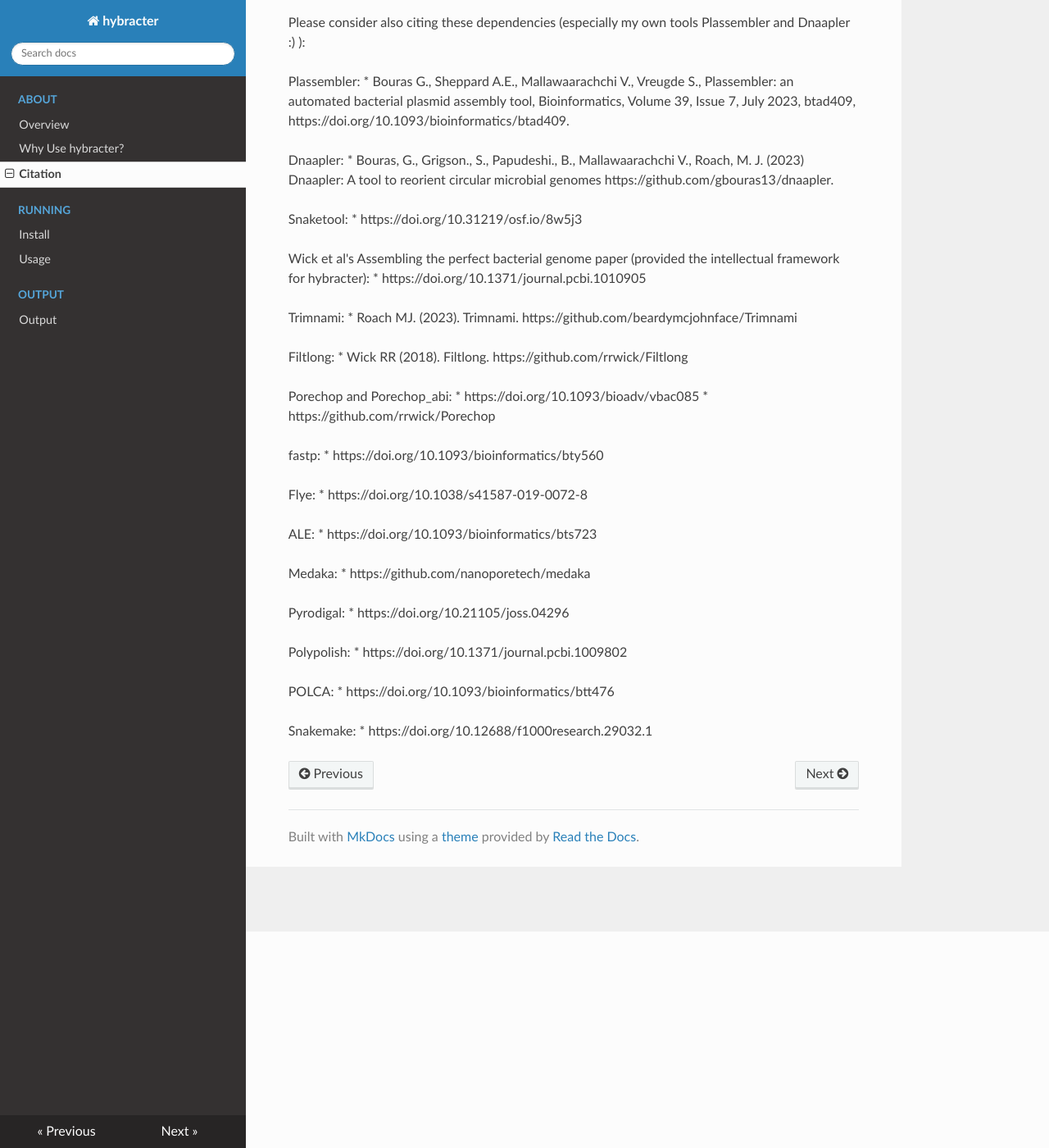
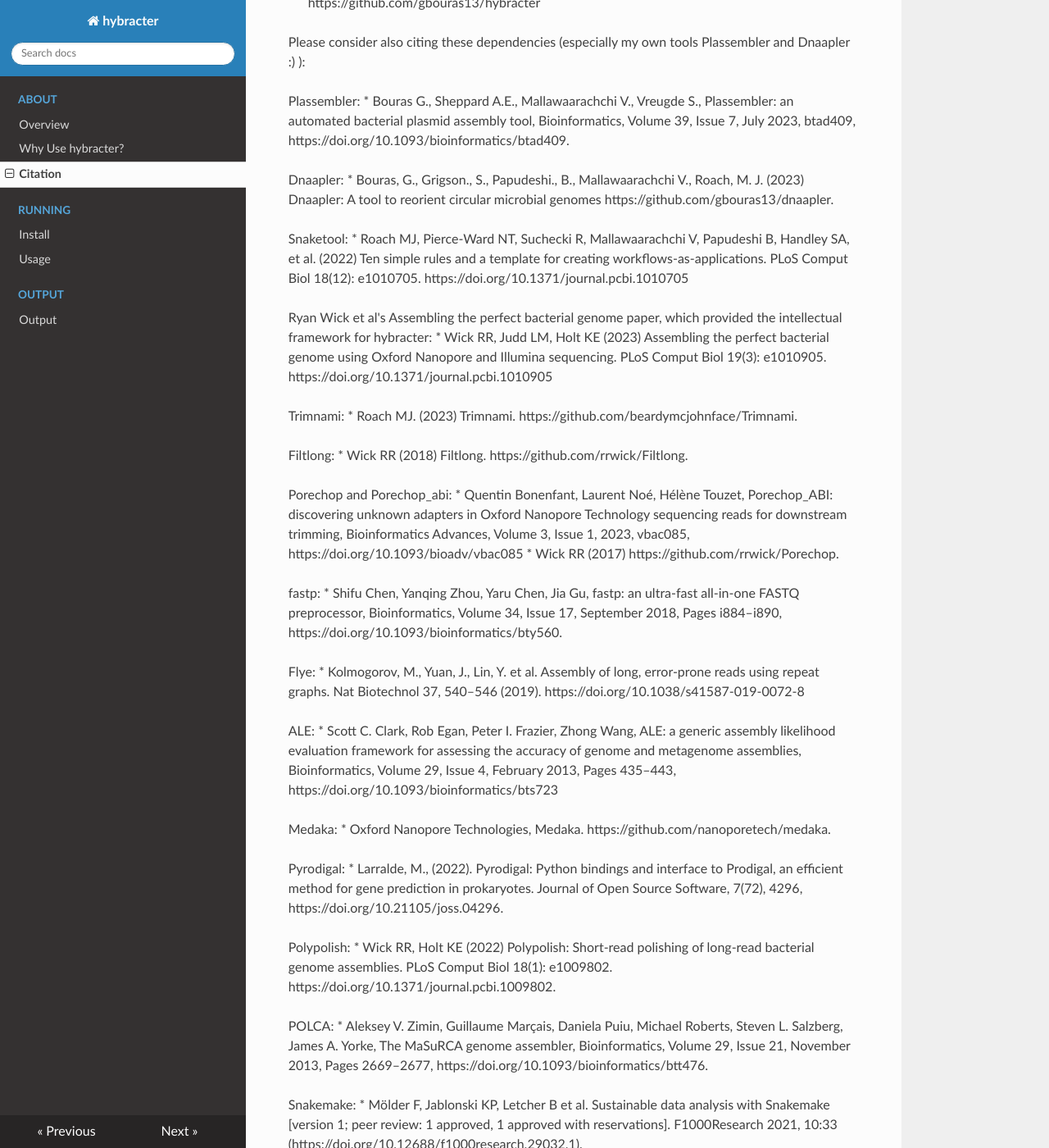
Before and after one commit to gbouras13/hybracter, an MkDocs documentation site: the page built from docs/citation.md, in a window 1280 px wide and 1400 px high, scrolled down 264 px. Shown: the whole window at 82% size. Built offline with MkDocs 1.6.1, drawn with Linux system fonts in a browser that asks for light colours; nearby versions of some CDN libraries; some of the changed text lies outside the part shown.

Commit message:
add citations

```diff
--- a/docs/citation.md
+++ b/docs/citation.md
@@ -2,7 +2,7 @@
 
 Please cite hybracter in your paper using:
 
-* Bouras, G. (2023). Hybracter: a modern hybrid and long-only bacterial assembly pipeline for many isolates. https://github.com/gbouras13/hybracter
+* Bouras, G., Mallawaarachchi V., Roach M.J., Edwards R.A, Vreugde S.  (2023). Hybracter: a modern hybrid and long-only bacterial assembly pipeline for many isolates. https://github.com/gbouras13/hybracter
 
 Please consider also citing these dependencies (especially my own tools Plassembler and Dnaapler :) ):
 
@@ -13,41 +13,41 @@ Dnaapler:
 * Bouras, G., Grigson., S., Papudeshi., B., Mallawaarachchi V., Roach, M. J. (2023) Dnaapler: A tool to reorient circular microbial genomes https://github.com/gbouras13/dnaapler.
 
 Snaketool:
-* https://doi.org/10.31219/osf.io/8w5j3
+* Roach MJ, Pierce-Ward NT, Suchecki R, Mallawaarachchi V, Papudeshi B, Handley SA, et al. (2022) Ten simple rules and a template for creating workflows-as-applications. PLoS Comput Biol 18(12): e1010705. https://doi.org/10.1371/journal.pcbi.1010705
 
-Wick et al's Assembling the perfect bacterial genome paper (provided the intellectual framework for hybracter):
-* https://doi.org/10.1371/journal.pcbi.1010905
+Ryan Wick et al's Assembling the perfect bacterial genome paper, which provided the intellectual framework for hybracter:
+* Wick RR, Judd LM, Holt KE (2023) Assembling the perfect bacterial genome using Oxford Nanopore and Illumina sequencing. PLoS Comput Biol 19(3): e1010905. https://doi.org/10.1371/journal.pcbi.1010905
 
 Trimnami:
-* Roach MJ. (2023). Trimnami. https://github.com/beardymcjohnface/Trimnami
+* Roach MJ. (2023) Trimnami. https://github.com/beardymcjohnface/Trimnami.
 
 Filtlong:
-* Wick RR (2018). Filtlong. https://github.com/rrwick/Filtlong
+* Wick RR (2018) Filtlong. https://github.com/rrwick/Filtlong.
 
 Porechop and Porechop_abi:
-* https://doi.org/10.1093/bioadv/vbac085
-* https://github.com/rrwick/Porechop
+* Quentin Bonenfant, Laurent Noé, Hélène Touzet, Porechop_ABI: discovering unknown adapters in Oxford Nanopore Technology sequencing reads for downstream trimming, Bioinformatics Advances, Volume 3, Issue 1, 2023, vbac085, https://doi.org/10.1093/bioadv/vbac085
+* Wick RR (2017) https://github.com/rrwick/Porechop.
 
 fastp:
-* https://doi.org/10.1093/bioinformatics/bty560
+* Shifu Chen, Yanqing Zhou, Yaru Chen, Jia Gu, fastp: an ultra-fast all-in-one FASTQ preprocessor, Bioinformatics, Volume 34, Issue 17, September 2018, Pages i884–i890, https://doi.org/10.1093/bioinformatics/bty560.
 
 Flye:
-* https://doi.org/10.1038/s41587-019-0072-8
+* Kolmogorov, M., Yuan, J., Lin, Y. et al. Assembly of long, error-prone reads using repeat graphs. Nat Biotechnol 37, 540–546 (2019). https://doi.org/10.1038/s41587-019-0072-8
 
 ALE:
-* https://doi.org/10.1093/bioinformatics/bts723
+* Scott C. Clark, Rob Egan, Peter I. Frazier, Zhong Wang, ALE: a generic assembly likelihood evaluation framework for assessing the accuracy of genome and metagenome assemblies, Bioinformatics, Volume 29, Issue 4, February 2013, Pages 435–443, https://doi.org/10.1093/bioinformatics/bts723
 
 Medaka:
-* https://github.com/nanoporetech/medaka
+* Oxford Nanopore Technologies, Medaka. https://github.com/nanoporetech/medaka.
 
 Pyrodigal:
-* https://doi.org/10.21105/joss.04296
+* Larralde, M., (2022). Pyrodigal: Python bindings and interface to Prodigal, an efficient method for gene prediction in prokaryotes. Journal of Open Source Software, 7(72), 4296, https://doi.org/10.21105/joss.04296.
 
 Polypolish:
-* https://doi.org/10.1371/journal.pcbi.1009802
+* Wick RR, Holt KE (2022) Polypolish: Short-read polishing of long-read bacterial genome assemblies. PLoS Comput Biol 18(1): e1009802. https://doi.org/10.1371/journal.pcbi.1009802.
 
 POLCA:
-* https://doi.org/10.1093/bioinformatics/btt476
+* Aleksey V. Zimin, Guillaume Marçais, Daniela Puiu, Michael Roberts, Steven L. Salzberg, James A. Yorke, The MaSuRCA genome assembler, Bioinformatics, Volume 29, Issue 21, November 2013, Pages 2669–2677, https://doi.org/10.1093/bioinformatics/btt476.
 
 Snakemake:
-* https://doi.org/10.12688/f1000research.29032.1
+* Mölder F, Jablonski KP, Letcher B et al. Sustainable data analysis with Snakemake [version 1; peer review: 1 approved, 1 approved with reservations]. F1000Research 2021, 10:33 (https://doi.org/10.12688/f1000research.29032.1).
```
Also changed, not shown: README.md (+56 -26 lines).
